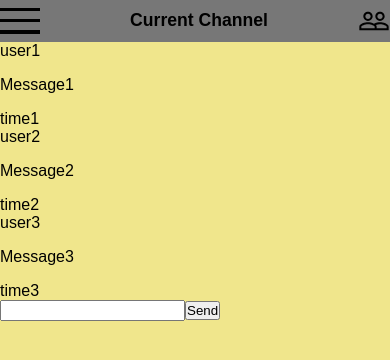
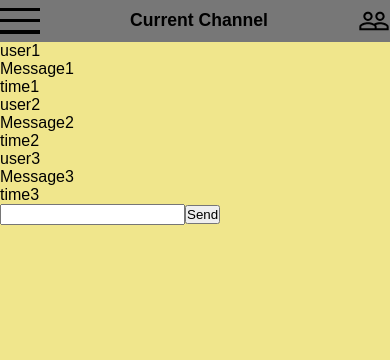
Before and after one commit to alexxbull/rpchat, a React (Create React App) app in the folder frontend/: page / in a window 390 px wide. Shown: the top 360 px of the page. Built offline with nearby package versions, Linux system fonts and the light colour scheme.

Commit message:
changed flex direction of App component depending on mobile or desktop added default styling for ol and p tags

```diff
--- a/frontend/src/index.css
+++ b/frontend/src/index.css
@@ -8,7 +8,7 @@ html, body, #root {
     height: 100%;
 }
 
-body, ul, button, h1 {
+body, ul, button, h1, ol, p {
     margin: 0;
     padding: 0;
 }
@@ -27,8 +27,15 @@ body {
  }
 
  .App {
+    background: khaki;
     display: flex;
     flex-direction: column;
     height: 100%;
-    background: hotpink;
+    overflow-y: auto;
 }
+
+@media (min-width: 40rem) {
+    .App {
+        flex-direction: row;
+    }
+}
```
